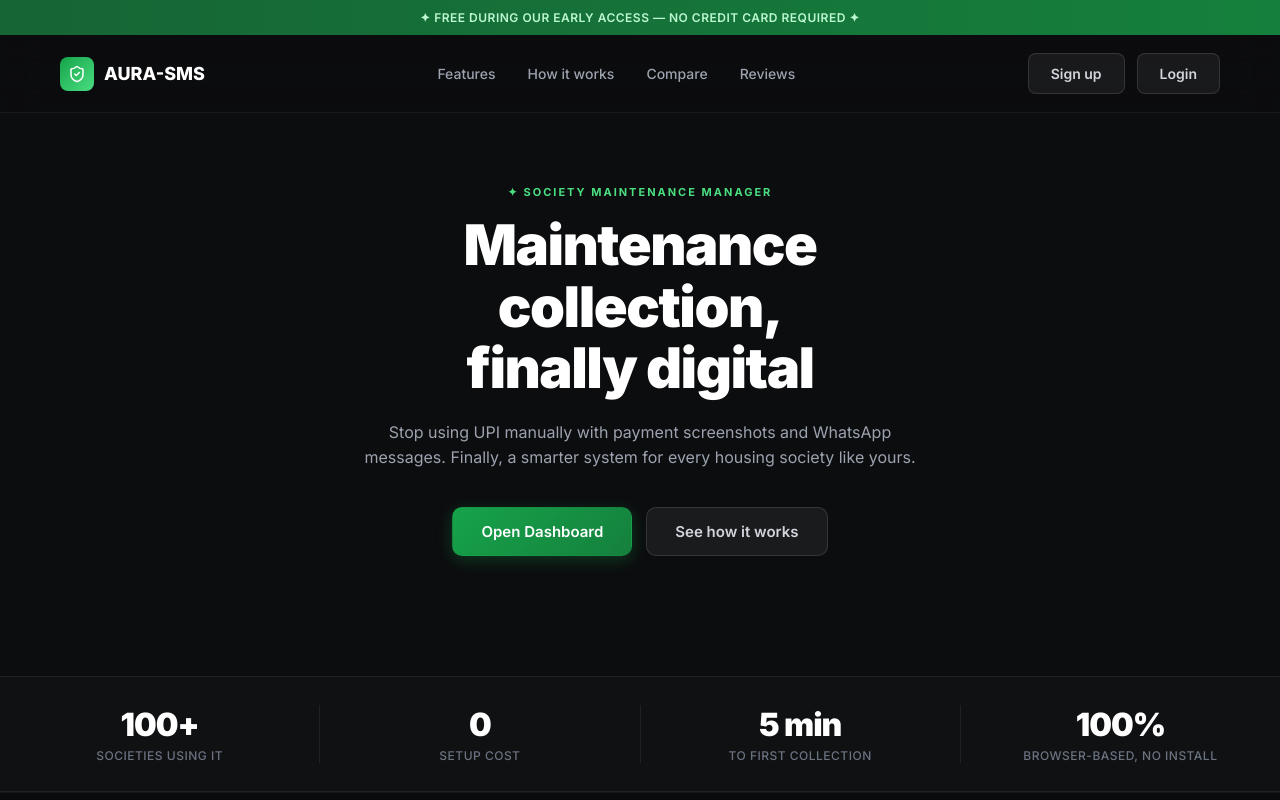
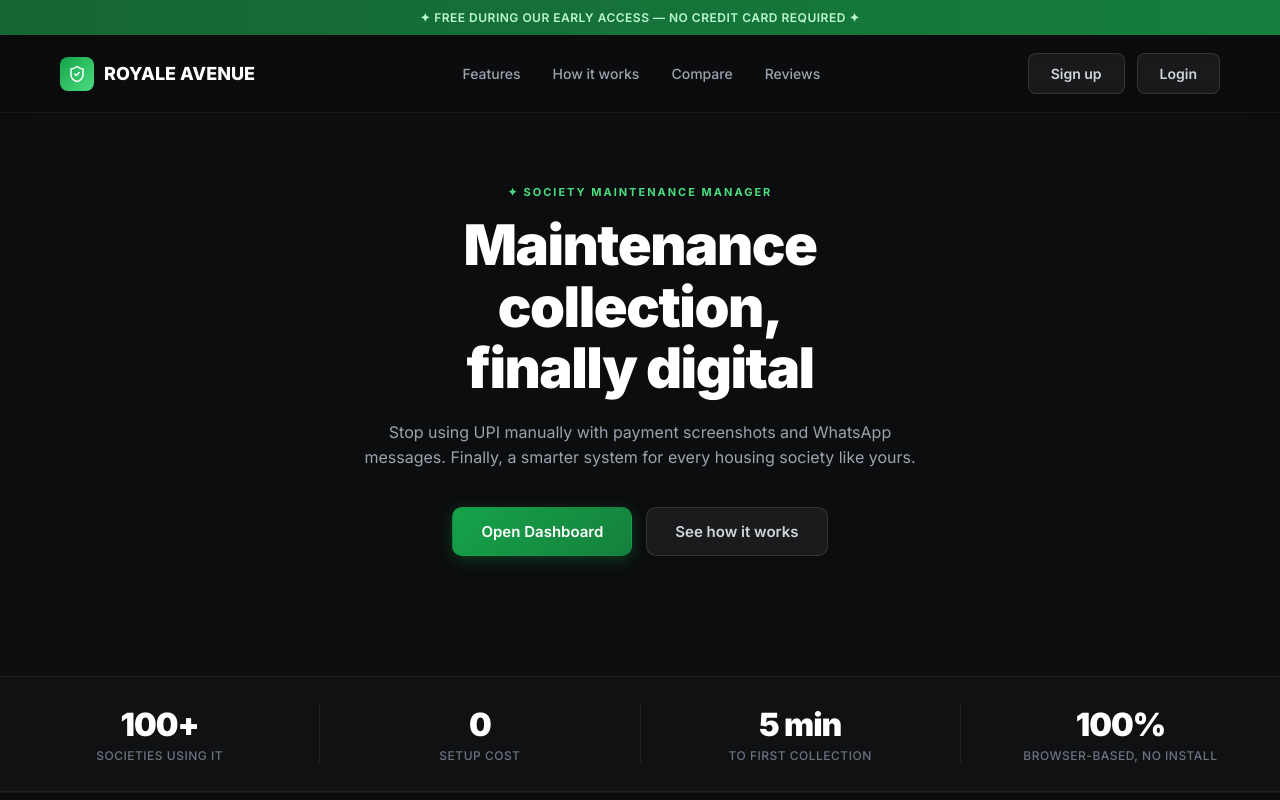
Before and after one commit to vineet-maurya/frontend-SMS-Society-Maintenance-System-, a React app: page / in a window 1280 px wide. Shown: the top 800 px of the page. Built offline with nearby package versions, Linux system fonts and the light colour scheme; the HTML template or start-up script is replaced by a standard one.

Commit message:
rebrand AURA-SMS to ROYAL AVENUE

```diff
--- a/src/components/LandingPage.jsx
+++ b/src/components/LandingPage.jsx
@@ -193,7 +193,7 @@ export default function LandingPage({ onOpen }) {
           <div className="lp-nav-logo-icon">
             <ShieldCheck size={18} />
           </div>
-          AURA-SMS
+          ROYALE AVENUE
         </div>
 
         <div className="lp-nav-links">
@@ -453,7 +453,7 @@ export default function LandingPage({ onOpen }) {
             </div>
             <div className="lp-compare-card lp-compare-new">
               <div className="lp-compare-heading">
-                <Check size={18} /> With AURA-SMS
+                <Check size={18} /> With Royale Avenue
               </div>
               <div className="lp-compare-list">
                 {compareNew.map((item, i) => (
@@ -528,7 +528,7 @@ export default function LandingPage({ onOpen }) {
       >
         <div className="lp-footer">
           <div className="lp-footer-left">
-            <strong style={{ color: "#e5e7eb" }}>AURA-SMS</strong> — Society
+            <strong style={{ color: "#e5e7eb" }}>ROYALE AVENUE</strong> — Society
             Maintenance Manager &nbsp;·&nbsp; © 2026 All rights reserved.
           </div>
           <div className="lp-footer-links">
--- a/src/components/Layout.jsx
+++ b/src/components/Layout.jsx
@@ -60,7 +60,7 @@ function Layout({ settings, residents, toasts, currentUser, onLogout }) {
             <ShieldCheck size={22} />
           </div>
           <div>
-            <div className="logo-text">AURA-SMS</div>
+            <div className="logo-text">ROYALE AVENUE</div>
             <div className="logo-sub">Society Manager</div>
           </div>
         </div>
--- a/src/components/LoginPage.jsx
+++ b/src/components/LoginPage.jsx
@@ -54,7 +54,7 @@ export default function LoginPage({ onLogin }) {
             <ShieldCheck size={22} />
           </div>
           <div>
-            <div className="auth-logo-text">AURA-SMS</div>
+            <div className="auth-logo-text">ROYAL AVENUE</div>
             <div className="auth-logo-sub">Society Manager</div>
           </div>
         </div>
--- a/src/components/SignupPage.jsx
+++ b/src/components/SignupPage.jsx
@@ -63,7 +63,7 @@ export default function SignupPage({ onSignup }) {
             <ShieldCheck size={22} />
           </div>
           <div>
-            <div className="auth-logo-text">AURA-SMS</div>
+            <div className="auth-logo-text">ROYALE AVENUE</div>
             <div className="auth-logo-sub">Society Manager</div>
           </div>
         </div>
```
